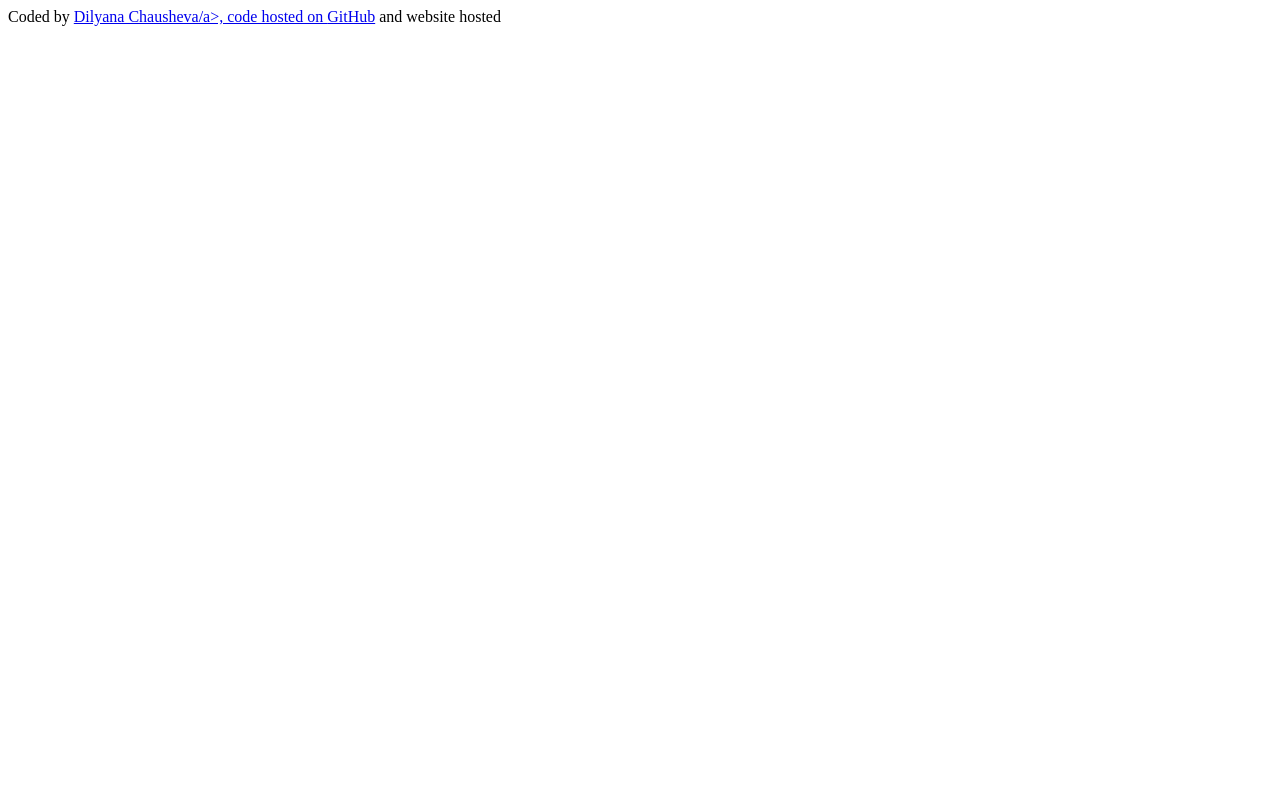
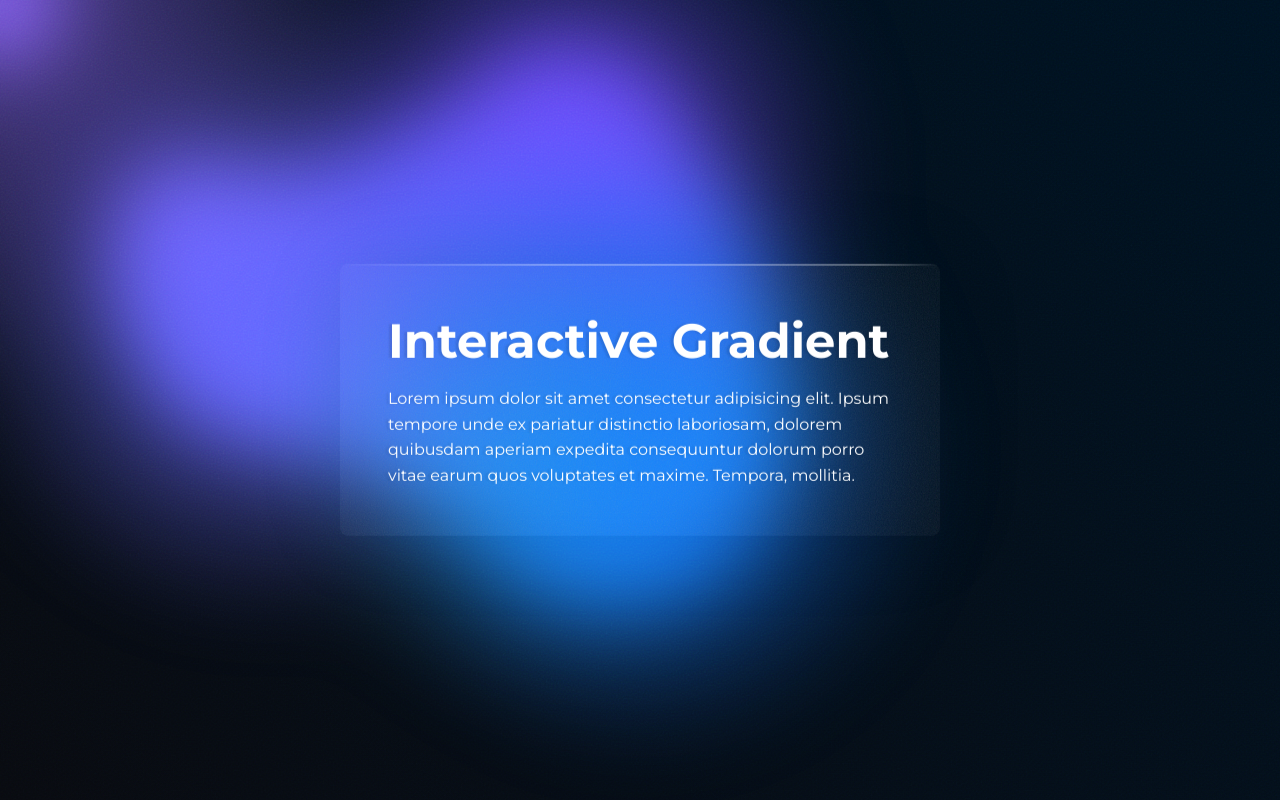
Before and after one commit to DilyanaCh/shecodes-w7-meteo-app, a plain HTML site: page index.html in a window 1280 px wide. Drawn offline with Linux system fonts and the light colour scheme.

Commit message:
Created interactive gradient

```diff
--- a/index.html
+++ b/index.html
@@ -8,13 +8,93 @@
     <title>Meteo app</title>
   </head>
   <body>
+    <div class="card">
+      <svg
+        viewBox="0 0 100% 100%"
+        xmlns="http://www.w3.org/2000/svg"
+        class="noise"
+      >
+        <filter id="noiseFilter">
+          <feTurbulence
+            type="fractalNoise"
+            baseFrequency="0.85"
+            numOctaves="6"
+            stitchTiles="stitch"
+          />
+        </filter>
+
+        <rect
+          width="100%"
+          height="100%"
+          preserveAspectRatio="xMidYMid meet"
+          filter="url(#noiseFilter)"
+        />
+      </svg>
+      <div class="content">
+        <h1>Interactive Gradient</h1>
+        <p>
+          Lorem ipsum dolor sit amet consectetur adipisicing elit. Ipsum tempore
+          unde ex pariatur distinctio laboriosam, dolorem quibusdam aperiam
+          expedita consequuntur dolorum porro vitae earum quos voluptates et
+          maxime. Tempora, mollitia.
+        </p>
+      </div>
+    </div>
+    <div class="gradient-bg">
+      <svg
+        viewBox="0 0 100vw 100vw"
+        xmlns="http://www.w3.org/2000/svg"
+        class="noiseBg"
+      >
+        <filter id="noiseFilterBg">
+          <feTurbulence
+            type="fractalNoise"
+            baseFrequency="0.6"
+            stitchTiles="stitch"
+          />
+        </filter>
+
+        <rect
+          width="100%"
+          height="100%"
+          preserveAspectRatio="xMidYMid meet"
+          filter="url(#noiseFilterBg)"
+        />
+      </svg>
+      <svg xmlns="http://www.w3.org/2000/svg" class="svgBlur">
+        <defs>
+          <filter id="goo">
+            <feGaussianBlur
+              in="SourceGraphic"
+              stdDeviation="10"
+              result="blur"
+            />
+            <feColorMatrix
+              in="blur"
+              mode="matrix"
+              values="1 0 0 0 0  0 1 0 0 0  0 0 1 0 0  0 0 0 18 -8"
+              result="goo"
+            />
+            <feBlend in="SourceGraphic" in2="goo" />
+          </filter>
+        </defs>
+      </svg>
+      <div class="gradients-container">
+        <div class="g1"></div>
+        <div class="g2"></div>
+        <div class="g3"></div>
+        <div class="g4"></div>
+        <div class="g5"></div>
+        <div class="interactive"></div>
+      </div>
+    </div>
     <script src="index.js"></script>
-        <footer></footer>
+    <!-- <footer>
       Coded by
       <a href="https://github.com/DilyanaCh" target="_blank"> Dilyana Chausheva/a>,
       code hosted on
       <a href="https://github.com/matthieua/meteo" target="_blank">GitHub</a>
       and website hosted
-    </footer>
+    </footer> -->
   </body>
 </html>
--- a/style.css
+++ b/style.css
@@ -0,0 +1,298 @@
+@import url("https://fonts.googleapis.com/css?family=Montserrat:400,700");
+
+:root {
+  --color-bg1: rgb(8, 10, 15);
+  --color-bg2: rgb(0, 17, 32);
+  --color1: 18, 113, 255;
+  --color2: 107, 74, 255;
+  --color3: 100, 100, 255;
+  --color4: 50, 160, 220;
+  --color5: 80, 47, 122;
+  --color-interactive: 140, 100, 255;
+  --circle-size: 80%;
+  --blending: hard-light;
+}
+
+* {
+  margin: 0;
+  padding: 0;
+  outline: none;
+  list-style: none;
+  text-decoration: none;
+  box-sizing: border-box;
+  color: #fff;
+  background: transparent;
+  border: none;
+}
+
+html,
+body {
+  font-family: "Dongle", sans-serif;
+  margin: 0;
+  padding: 0;
+  height: 100%;
+  width: 100%;
+}
+
+body {
+  background: #fff;
+  font-family: "Montserrat", sans-serif;
+  overflow: hidden;
+}
+
+h1,
+h2,
+h3 {
+  font-family: "Montserrat", sans-serif;
+  font-weight: 700;
+}
+
+.card {
+  position: absolute;
+  z-index: 10;
+  top: 50%;
+  left: 50%;
+  transform: translate(-50%, -50%);
+  user-select: none;
+  max-width: 600px;
+  padding: 48px;
+  -webkit-backdrop-filter: blur(10px);
+  backdrop-filter: blur(10px);
+  border-radius: 8px;
+  box-shadow: 0 4px 90px rgba(0, 0, 0, 0.1);
+  overflow: hidden;
+  &:before {
+    content: "";
+    position: absolute;
+    z-index: 2;
+    top: 0;
+    left: 0;
+    width: 100%;
+    height: 2px;
+    background: rgb(255, 255, 255);
+    background: linear-gradient(
+      90deg,
+      rgba(255, 255, 255, 0) 0%,
+      rgba(255, 255, 255, 1) 34%,
+      rgba(255, 255, 255, 1) 89%,
+      rgba(255, 255, 255, 0) 100%
+    );
+    opacity: 0.3;
+    filter: blur(0.5px);
+    mix-blend-mode: hard-light;
+  }
+
+  .noise {
+    position: absolute;
+    top: 0;
+    left: 0;
+    height: 100%;
+    width: 100%;
+    z-index: 1;
+    opacity: 0.1;
+  }
+
+  .content {
+    position: relative;
+    z-index: 2;
+    text-shadow: -3px 0px 2px rgba(0, 0, 0, 0.1);
+  }
+}
+
+h1 {
+  font-size: 3rem;
+  margin-bottom: 16px;
+}
+
+p {
+  line-height: 1.6;
+}
+
+@keyframes moveInCircle {
+  0% {
+    transform: rotate(0deg);
+  }
+  50% {
+    transform: rotate(180deg);
+  }
+  100% {
+    transform: rotate(360deg);
+  }
+}
+
+@keyframes moveVertical {
+  0% {
+    transform: translateY(-50%);
+  }
+  50% {
+    transform: translateY(50%);
+  }
+  100% {
+    transform: translateY(-50%);
+  }
+}
+
+@keyframes moveHorizontal {
+  0% {
+    transform: translateX(-50%) translateY(-10%);
+  }
+  50% {
+    transform: translateX(50%) translateY(10%);
+  }
+  100% {
+    transform: translateX(-50%) translateY(-10%);
+  }
+}
+
+.gradient-bg {
+  width: 100vw;
+  height: 100vh;
+  position: relative;
+  overflow: hidden;
+  background: linear-gradient(40deg, var(--color-bg1), var(--color-bg2));
+  top: 0;
+  left: 0;
+
+  .svgBlur {
+    display: none;
+  }
+
+  .noiseBg {
+    position: absolute;
+    width: 100%;
+    height: 100%;
+    top: 0;
+    left: 0;
+    z-index: 1;
+    mix-blend-mode: soft-light;
+    opacity: 0.3;
+  }
+  .gradients-container {
+    filter: url(#goo) blur(40px);
+    width: 100%;
+    height: 100%;
+  }
+
+  .g1 {
+    position: absolute;
+    background: radial-gradient(
+        circle at center,
+        rgba(var(--color1), 0.8) 0,
+        rgba(var(--color1), 0) 50%
+      )
+      no-repeat;
+    mix-blend-mode: var(--blending);
+
+    width: var(--circle-size);
+    height: var(--circle-size);
+    top: calc(50% - var(--circle-size) / 2);
+    left: calc(50% - var(--circle-size) / 2);
+
+    transform-origin: center center;
+    animation: moveVertical 30s ease infinite;
+
+    opacity: 1;
+  }
+
+  .g2 {
+    position: absolute;
+    background: radial-gradient(
+        circle at center,
+        rgba(var(--color2), 0.8) 0,
+        rgba(var(--color2), 0) 50%
+      )
+      no-repeat;
+    mix-blend-mode: var(--blending);
+
+    width: var(--circle-size);
+    height: var(--circle-size);
+    top: calc(50% - var(--circle-size) / 2);
+    left: calc(50% - var(--circle-size) / 2);
+
+    transform-origin: calc(50% - 400px);
+    animation: moveInCircle 20s reverse infinite;
+
+    opacity: 1;
+  }
+
+  .g3 {
+    position: absolute;
+    background: radial-gradient(
+        circle at center,
+        rgba(var(--color3), 0.8) 0,
+        rgba(var(--color3), 0) 50%
+      )
+      no-repeat;
+    mix-blend-mode: var(--blending);
+
+    width: var(--circle-size);
+    height: var(--circle-size);
+    top: calc(50% - var(--circle-size) / 2 + 200px);
+    left: calc(50% - var(--circle-size) / 2 - 500px);
+
+    transform-origin: calc(50% + 400px);
+    animation: moveInCircle 40s linear infinite;
+
+    opacity: 1;
+  }
+
+  .g4 {
+    position: absolute;
+    background: radial-gradient(
+        circle at center,
+        rgba(var(--color4), 0.8) 0,
+        rgba(var(--color4), 0) 50%
+      )
+      no-repeat;
+    mix-blend-mode: var(--blending);
+
+    width: var(--circle-size);
+    height: var(--circle-size);
+    top: calc(50% - var(--circle-size) / 2);
+    left: calc(50% - var(--circle-size) / 2);
+
+    transform-origin: calc(50% - 200px);
+    animation: moveHorizontal 40s ease infinite;
+
+    opacity: 0.7;
+  }
+
+  .g5 {
+    position: absolute;
+    background: radial-gradient(
+        circle at center,
+        rgba(var(--color5), 0.8) 0,
+        rgba(var(--color5), 0) 50%
+      )
+      no-repeat;
+    mix-blend-mode: var(--blending);
+
+    width: calc(var(--circle-size) * 2);
+    height: calc(var(--circle-size) * 2);
+    top: calc(50% - var(--circle-size));
+    left: calc(50% - var(--circle-size));
+
+    transform-origin: calc(50% - 800px) calc(50% + 200px);
+    animation: moveInCircle 20s ease infinite;
+
+    opacity: 1;
+  }
+
+  .interactive {
+    position: absolute;
+    background: radial-gradient(
+        circle at center,
+        rgba(var(--color-interactive), 0.8) 0,
+        rgba(var(--color-interactive), 0) 50%
+      )
+      no-repeat;
+    mix-blend-mode: var(--blending);
+
+    width: 100%;
+    height: 100%;
+    top: -50%;
+    left: -50%;
+
+    opacity: 0.7;
+  }
+}
```
